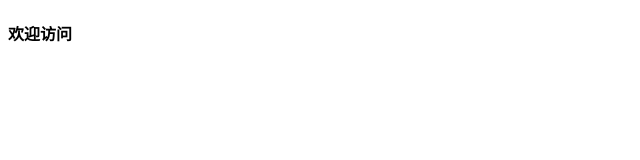
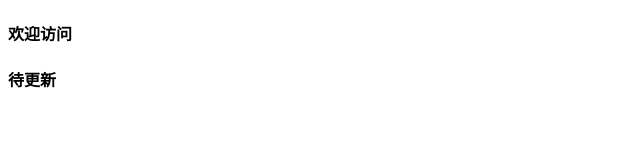
Before and after one commit to jj532655203/jj532655203.github.io, a plain HTML site: page index.html in a window 1280 px wide. Shown: the full height of the page, 0-640 px from the left. Drawn offline with Linux system fonts and the light colour scheme.

Commit message:
Update index.html

```diff
--- a/index.html
+++ b/index.html
@@ -13,6 +13,7 @@
 <body>
 
         <div><h4>欢迎访问</h4></div>
+        <div><h4>待更新</h4></div>
 
 </body>
 </html>
```
